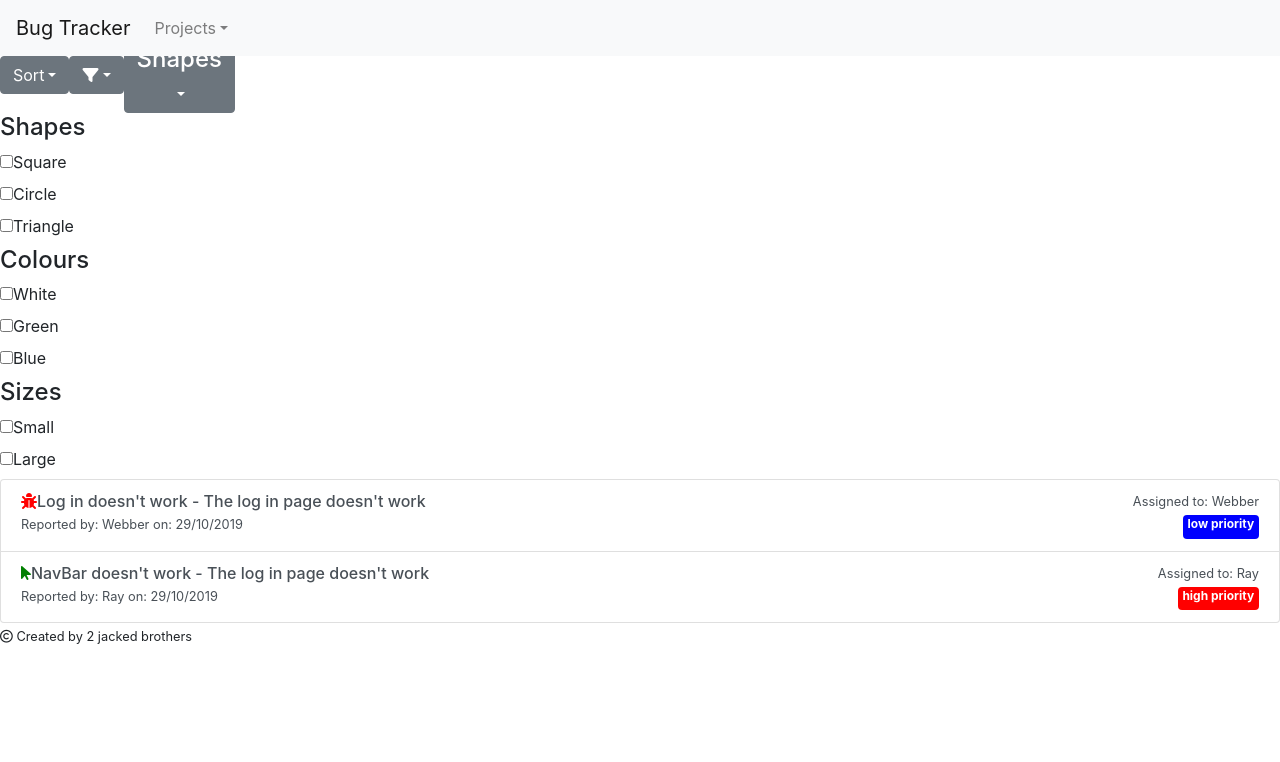
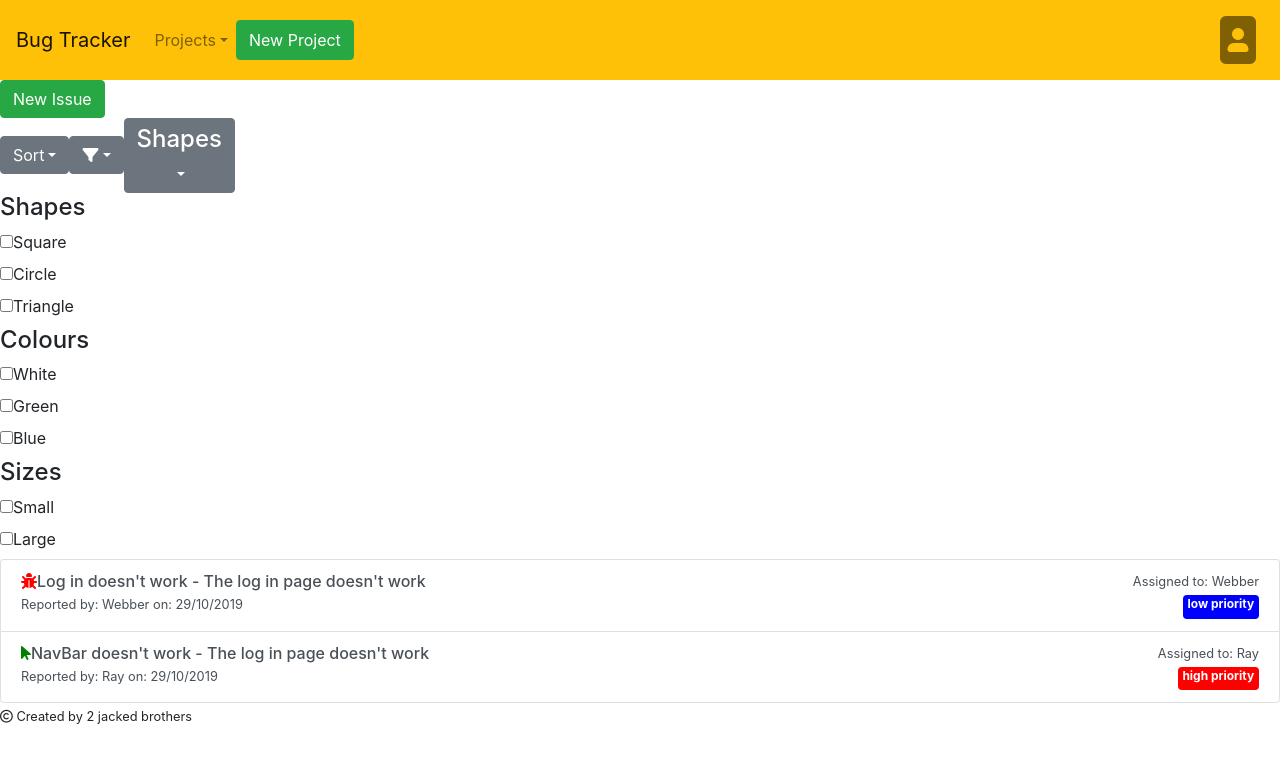
Before and after one commit to Ray2126/bug-tracker-ui-old, a React (Create React App) app: page / in a window 1280 px wide. Shown: the top 762 px of the page. Built offline with nearby package versions, Linux system fonts and the light colour scheme.

Commit message:
Added profile to the right and new project button

```diff
--- a/src/components/Navbar.jsx
+++ b/src/components/Navbar.jsx
@@ -4,35 +4,13 @@ import fakeProjectsServer from "../resources/fakeProjectsServer.json";
 const Navbar = () => {
   return (
     <div>
-      <nav className="navbar fixed-top navbar-expand-lg navbar-light bg-light">
+      <nav className="navbar sticky-top navbar-expand-lg navbar-light bg-warning">
         <a className="navbar-brand" href="#">
           Bug Tracker
         </a>
-        {/* <button
-          className="navbar-toggler"
-          type="button"
-          data-toggle="collapse"
-          data-target="#navbarSupportedContent"
-          aria-controls="navbarSupportedContent"
-          aria-expanded="false"
-          aria-label="Toggle navigation"
-        >
-          <span className="navbar-toggler-icon"></span>
-        </button> */}
 
         <div className="collapse navbar-collapse" id="navbarSupportedContent">
           <ul className="navbar-nav mr-auto">
-            {/* <li className="nav-item active">
-              <a className="nav-link" href="#">
-                Home <span className="sr-only">(current)</span>
-              </a>
-            </li> */}
-            {/* <li className="nav-item">
-              <a className="nav-link" href="#">
-                Link
-              </a>
-            </li> */}
-
             <li className="nav-item dropdown">
               <a
                 className="nav-link dropdown-toggle"
@@ -45,6 +23,7 @@ const Navbar = () => {
               >
                 Projects
               </a>
+
               <ul className="dropdown-menu" aria-labelledby="navbarDropdown">
                 {fakeProjectsServer.map(project => (
                   <li>
@@ -53,47 +32,50 @@ const Navbar = () => {
                     </a>
                   </li>
                 ))}
-                {/* <li>
-                  <a className="dropdown-item" href="#">
-                    Action
+              </ul>
+            </li>
+            <button className="btn btn-success">New Project</button>
+          </ul>
+          <ul className="navbar-nav">
+            <li className="nav-item dropdown">
+              <a
+                className="nav-link"
+                href="#"
+                id="navbarDropdown"
+                role="button"
+                data-toggle="dropdown"
+                aria-haspopup="true"
+                aria-expanded="false"
+              >
+                <i className="fas fa-portrait fa-3x"></i>
+              </a>
+
+              <ul
+                className="dropdown-menu dropdown-menu-right text-center"
+                aria-labelledby="navbarDropdown"
+              >
+                <li>
+                  <h4>Username</h4>
+                </li>
+                <hr></hr>
+                <li className="my-1">
+                  <a href="#" className="text-dark">
+                    Profile
                   </a>
                 </li>
-                <li>
-                  <a className="dropdown-item" href="#">
-                    Another action
+                <li className="my-1">
+                  <a href="#" className="text-dark">
+                    Settings
                   </a>
                 </li>
-                <div className="dropdown-divider"></div>
-                <li>
-                  <a className="dropdown-item" href="#">
-                    Something else here
+                <li className="my-1">
+                  <a href="#" className="text-danger">
+                    <span className="font-weight-bold">Sign out</span>
                   </a>
-                </li> */}
+                </li>
               </ul>
             </li>
-
-            {/* <li className="nav-item">
-              <a
-                className="nav-link disabled"
-                href="#"
-                tabindex="-1"
-                aria-disabled="true"
-              >
-                Disabled
-              </a>
-            </li> */}
           </ul>
-          {/* <form className="form-inline my-2 my-lg-0">
-            <input
-              className="form-control mr-sm-2"
-              type="search"
-              placeholder="Search"
-              aria-label="Search"
-            />
-            <button className="btn btn-outline-success my-2 my-sm-0" type="submit">
-              Search
-            </button>
-          </form> */}
         </div>
       </nav>
     </div>
```
